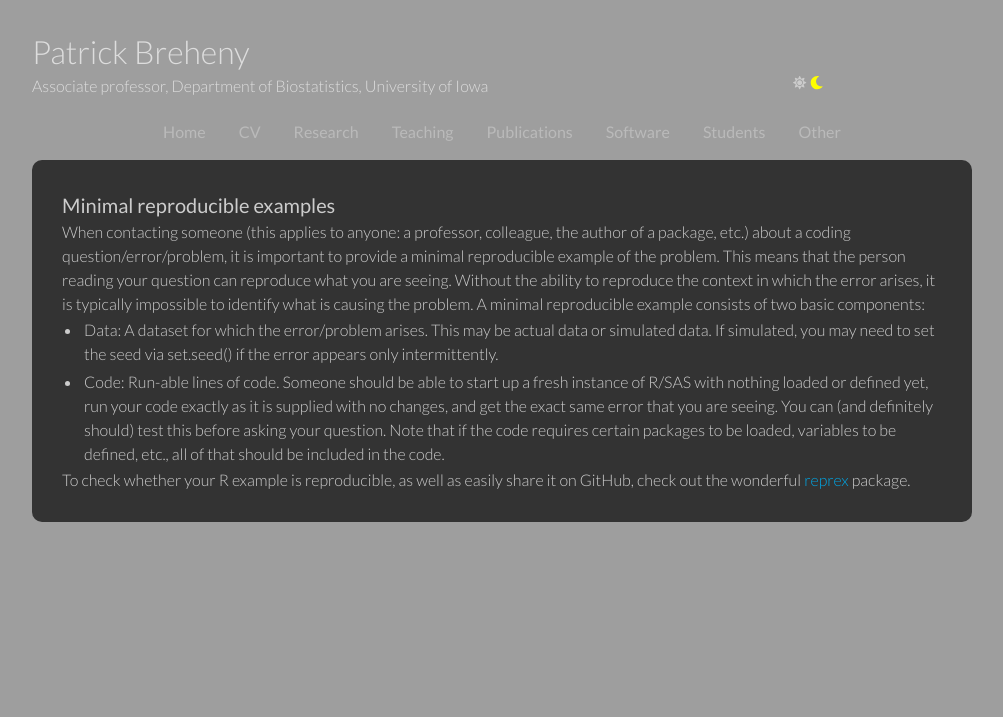
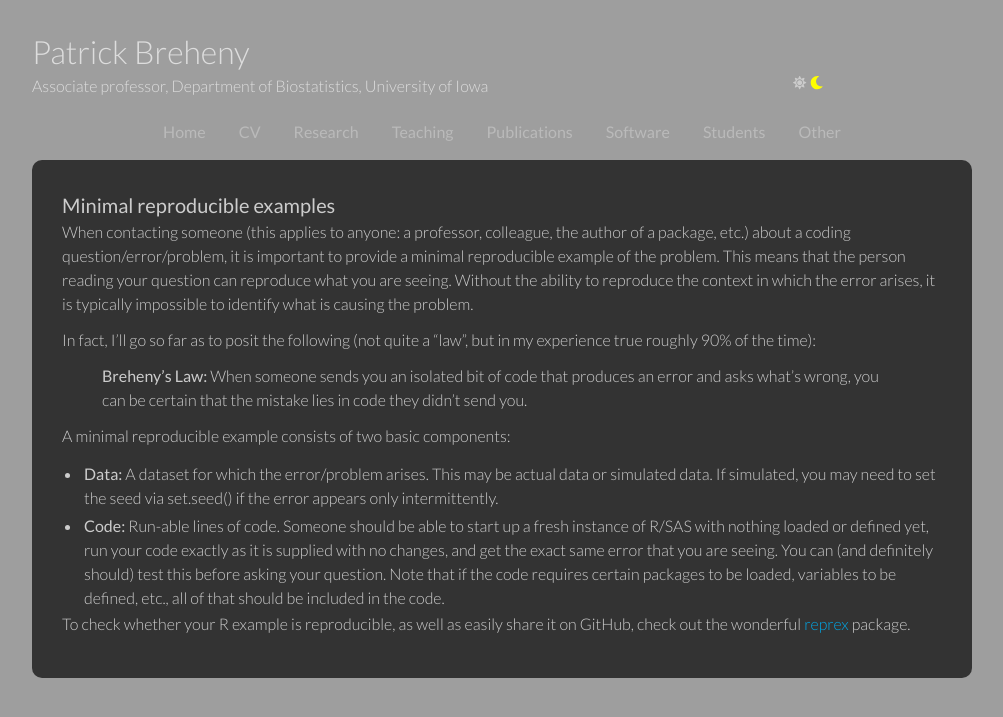
Before and after one commit to pbreheny/web, a Jekyll site: the page built from reproducible.md, in a window 1280 px wide, cut to the strip 0-717 px from the top of the page. Shown: the whole strip, without its empty margins (138-1141 px from the left). Built offline with Jekyll 4.4.1, drawn with Linux system fonts in a browser that asks for light colours; nearby versions of some CDN libraries; grey boxes are pictures that could not be loaded.

Commit message:
mwe: Added Breheny's Law

```diff
--- a/_sass/main.scss
+++ b/_sass/main.scss
@@ -17,11 +17,15 @@ body {
   font-size: 16px;
   line-height: 1.5em;
   margin: 0px auto;
-  background: url(http://myweb.uiowa.edu/pbreheny/img/bg.png);
+  background: url(https://myweb.uiowa.edu/pbreheny/img/bg.png);
 }
 
 p {
   padding-bottom: 12px;
+}
+
+blockquote {
+  margin: 0 40px;
 }
 
 .course{
--- a/reproducible.html
+++ /dev/null
@@ -1,17 +0,0 @@
----
-layout: default
-title: Minimal reproducible examples
----
-
-<h3> Minimal reproducible examples</h3>
-
-When contacting someone (this applies to anyone: a professor, colleague, the author of a package, etc.) about a coding question/error/problem, it is important to provide a minimal reproducible example of the problem.  This means that the person reading your question can reproduce what you are seeing.  Without the ability to reproduce the context in which the error arises, it is typically impossible to identify what is causing the problem.
-
-A minimal reproducible example consists of two basic components:
-
-<ul>
-  <li>Data: A dataset for which the error/problem arises.  This may be actual data or simulated data.  If simulated, you may need to set the seed via set.seed() if the error appears only intermittently.</li>
-  <li>Code: Run-able lines of code.  Someone should be able to start up a fresh instance of R/SAS with nothing loaded or defined yet, run your code exactly as it is supplied with no changes, and get the exact same error that you are seeing.  You can (and definitely should) test this before asking your question.  Note that if the code requires certain packages to be loaded, variables to be defined, etc., all of that should be included in the code.</li>
-</ul>
-
-To check whether your R example is reproducible, as well as easily share it on GitHub, check out the wonderful <a href="https://github.com/tidyverse/reprex">reprex</a> package.
--- /dev/null
+++ b/reproducible.md
@@ -0,0 +1,19 @@
+---
+layout: default
+title: Minimal reproducible examples
+---
+
+### Minimal reproducible examples
+
+When contacting someone (this applies to anyone: a professor, colleague, the author of a package, etc.) about a coding question/error/problem, it is important to provide a minimal reproducible example of the problem.  This means that the person reading your question can reproduce what you are seeing.  Without the ability to reproduce the context in which the error arises, it is typically impossible to identify what is causing the problem.
+
+In fact, I'll go so far as to posit the following (not quite a "law", but in my experience true roughly 90% of the time):
+
+> **Breheny's Law:** When someone sends you an isolated bit of code that produces an error and asks what's wrong, you can be certain that the mistake lies in code they didn't send you.
+
+A minimal reproducible example consists of two basic components:
+
+* **Data:** A dataset for which the error/problem arises.  This may be actual data or simulated data.  If simulated, you may need to set the seed via set.seed() if the error appears only intermittently.
+* **Code:** Run-able lines of code.  Someone should be able to start up a fresh instance of R/SAS with nothing loaded or defined yet, run your code exactly as it is supplied with no changes, and get the exact same error that you are seeing.  You can (and definitely should) test this before asking your question.  Note that if the code requires certain packages to be loaded, variables to be defined, etc., all of that should be included in the code.
+
+To check whether your R example is reproducible, as well as easily share it on GitHub, check out the wonderful [reprex](https://github.com/tidyverse/reprex) package.
```
